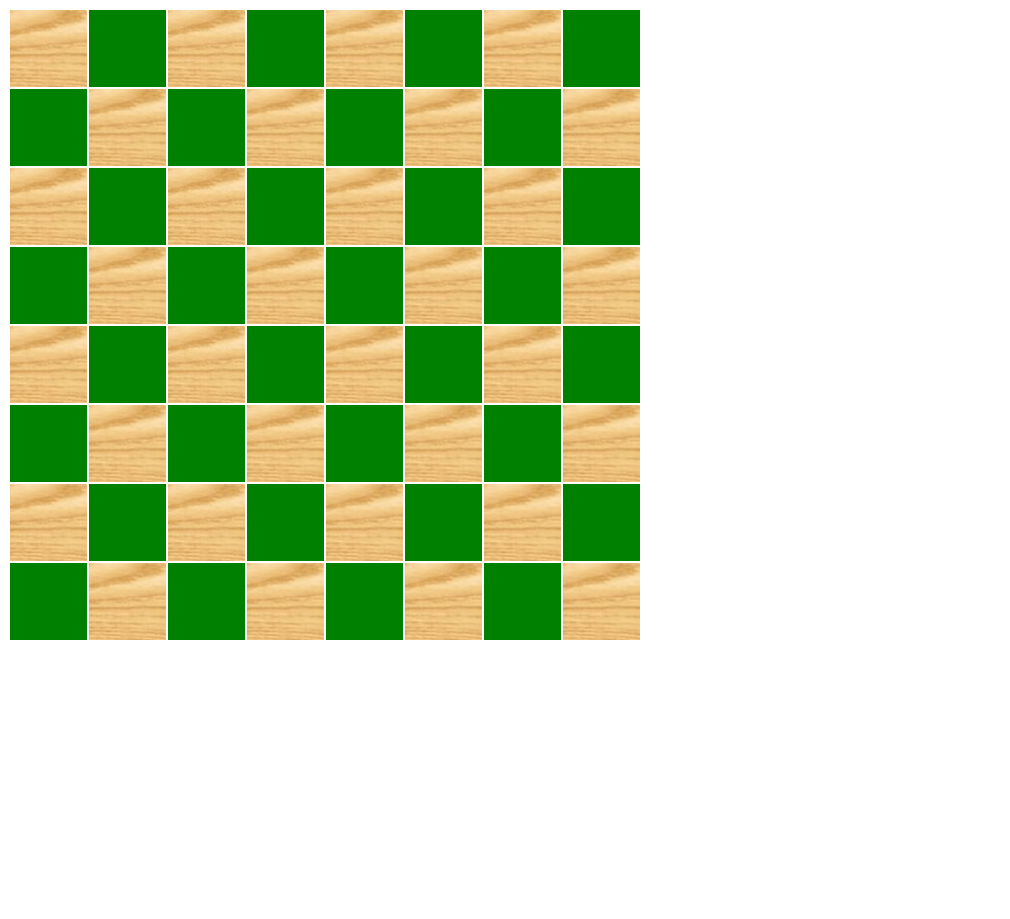
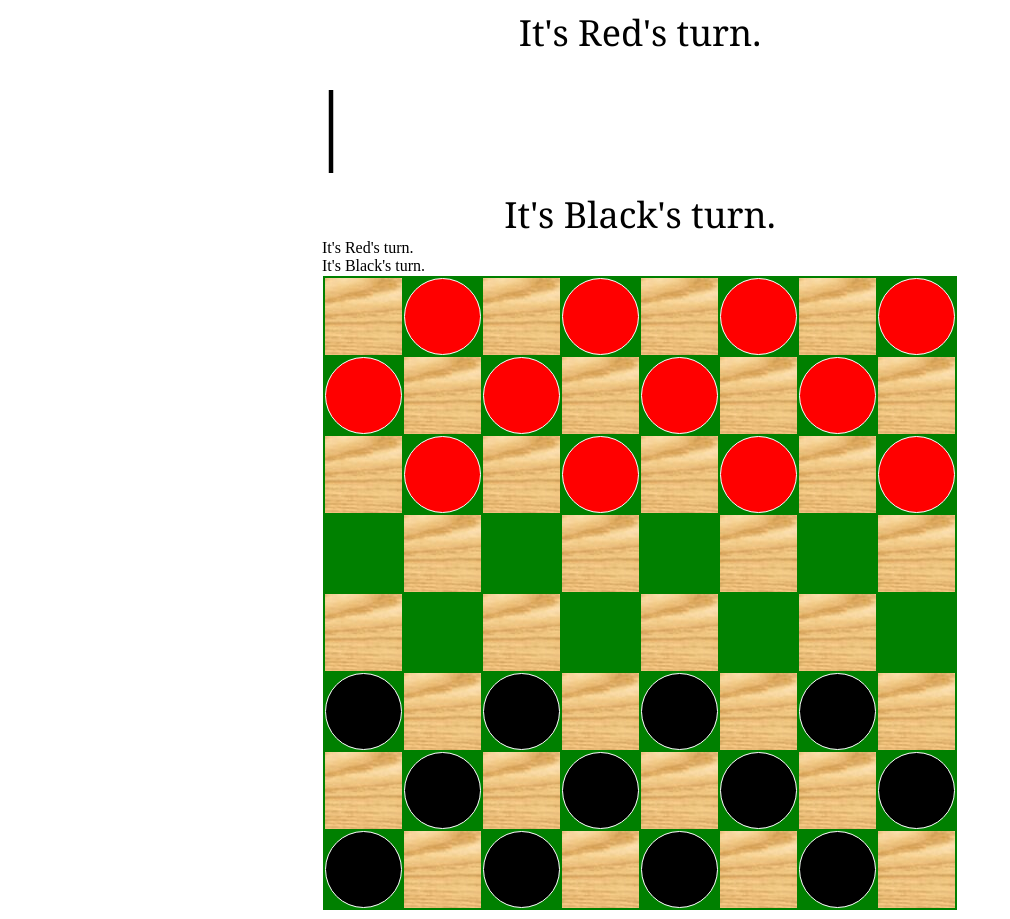
Before and after one commit to djenki13/gameproject-checkers, a plain HTML site: page index.html in a window 1280 px wide. Shown: the whole page, without its empty margins (0-1010 px from the left). Before the commit the page ends 800 px from the top, so only its background shows below. Drawn offline with Linux system fonts and the light colour scheme.

Commit message:
second commit

```diff
--- a/index.html
+++ b/index.html
@@ -8,16 +8,54 @@
     <title>Old Man Jenkins's Checkers Chalet</title>
 </head>
 <body>
+    <main>
+    <div class="desktop">
+        <div class="redTurnText">
+            It's Red's turn.
+        </div>
+        <p id="divider">|</p>
+        <div class="blackTurnText">
+            It's Black's turn.
+        </div>
+    </div>
+    <div class="mobile">
+        <div class="redTurnTextMobile">
+            It's Red's turn.
+        </div>
+        <div class="blackTurnTextMobile">
+            It's Black's turn.
+        </div>
+    </div>
     <table>
         <tr>
             <td class="emptySpace"></td>
-            <td></td>
+            <td p class="redPiece" id="0"></td>
             <td class="emptySpace"></td>
-            <td></td>
+            <td p class="redPiece" id="1"></td>
             <td class="emptySpace"></td>
-            <td></td>
+            <td p class="redPiece" id="2"></td>
             <td class="emptySpace"></td>
-            <td></td>
+            <td p class="redPiece" id="3"></td>
+        </tr>
+        <tr>
+            <td p class="redPiece" id="4"></td>
+            <td class="emptySpace"></td>
+            <td p class="redPiece" id="5"></td>
+            <td class="emptySpace"></td>
+            <td p class="redPiece" id="6"></td>
+            <td class="emptySpace"></td>
+            <td p class="redPiece" id="7"></td>
+            <td class="emptySpace"></td>
+        </tr>
+        <tr>
+            <td class="emptySpace"></td>
+            <td p class="redPiece" id="8"></td>
+            <td class="emptySpace"></td>
+            <td p class="redPiece" id="9"></td>
+            <td class="emptySpace"></td>
+            <td p class="redPiece" id="10"></td>
+            <td class="emptySpace"></td>
+            <td p class="redPiece" id="11"></td>
         </tr>
         <tr>
             <td></td>
@@ -40,55 +78,36 @@
             <td></td>
         </tr>
         <tr>
-            <td></td>
+            <td span class="blackPiece" id="12"></td>
             <td class="emptySpace"></td>
-            <td></td>
+            <td span class="blackPiece" id="13"></td>
             <td class="emptySpace"></td>
-            <td></td>
+            <td span class="blackPiece" id="14"></td>
             <td class="emptySpace"></td>
-            <td></td>
+            <td span class="blackPiece" id="15"></td>
             <td class="emptySpace"></td>
         </tr>
         <tr>
             <td class="emptySpace"></td>
-            <td></td>
+            <td span class="blackPiece" id="16"></td>
             <td class="emptySpace"></td>
-            <td></td>
+            <td span class="blackPiece" id="17"></td>
             <td class="emptySpace"></td>
-            <td></td>
+            <td span class="blackPiece" id="18"></td>
             <td class="emptySpace"></td>
-            <td></td>
+            <td span class="blackPiece" id="19"></td>
         </tr>
         <tr>
-            <td></td>
+            <td span class="blackPiece" id="20"></td>
             <td class="emptySpace"></td>
-            <td></td>
+            <td span class="blackPiece" id="21"></td>
             <td class="emptySpace"></td>
-            <td></td>
+            <td span class="blackPiece" id="22"></td>
             <td class="emptySpace"></td>
-            <td></td>
-            <td class="emptySpace"></td>
-        </tr>
-        <tr>
-            <td class="emptySpace"></td>
-            <td></td>
-            <td class="emptySpace"></td>
-            <td></td>
-            <td class="emptySpace"></td>
-            <td></td>
-            <td class="emptySpace"></td>
-            <td></td>
-        </tr>
-        <tr>
-            <td></td>
-            <td class="emptySpace"></td>
-            <td></td>
-            <td class="emptySpace"></td>
-            <td></td>
-            <td class="emptySpace"></td>
-            <td></td>
+            <td span class="blackPiece" id="23"></td>
             <td class="emptySpace"></td>
         </tr>
     </table>
+  </main>
 </body>
 </html>
--- a/style.css
+++ b/style.css
@@ -1,5 +1,11 @@
 body {
-    align-content: center;
+    display: flex;
+    justify-content: center;
+}
+
+table {
+    background-color: green;
+    border: 1px solid white;
 }
 
 td {
@@ -9,6 +15,66 @@ td {
     text-align: center;
 }
 
+.noPiece {
+    background-color: green;
+}
+
+.redPiece {
+    width: 30px;
+    height: 30px;
+    padding: 15px;
+    background-color: red;
+    border-radius: 50px;
+    border: 1px solid white;
+    overflow: hidden;
+}
+
+.blackPiece {
+    width: 30px;
+    height: 30px;
+    padding: 15px;
+    background-color: black;
+    border-radius: 50px;
+    border: 1px solid white;
+    overflow: hidden;
+}
+
+.king.redPiece {
+    background-color: orange;
+}
+
+.king.blackPiece {
+    background-color: purple;
+}
+
 .emptySpace {
     background-image: url(woodgrain.jpeg);
 }
+
+p {
+    display: inline-block;
+}
+
+span {
+    display: inline-block;
+}
+
+.redTurnText {
+    text-align: center;
+    font-family: Georgia, 'Times New Roman', Times, serif;
+    color: black;
+    font-size: 36px;
+}
+
+.blackTurnText {
+    text-align: center;
+    font-family: Georgia, 'Times New Roman', Times, serif;
+    color: black;
+    font-size: 36px;
+}
+
+#divider {
+    font-size: 90px;
+    margin-top: 15px;
+    margin-bottom: 15px;
+}
```
Also changed, not shown: script.js (+17 -0 lines).
